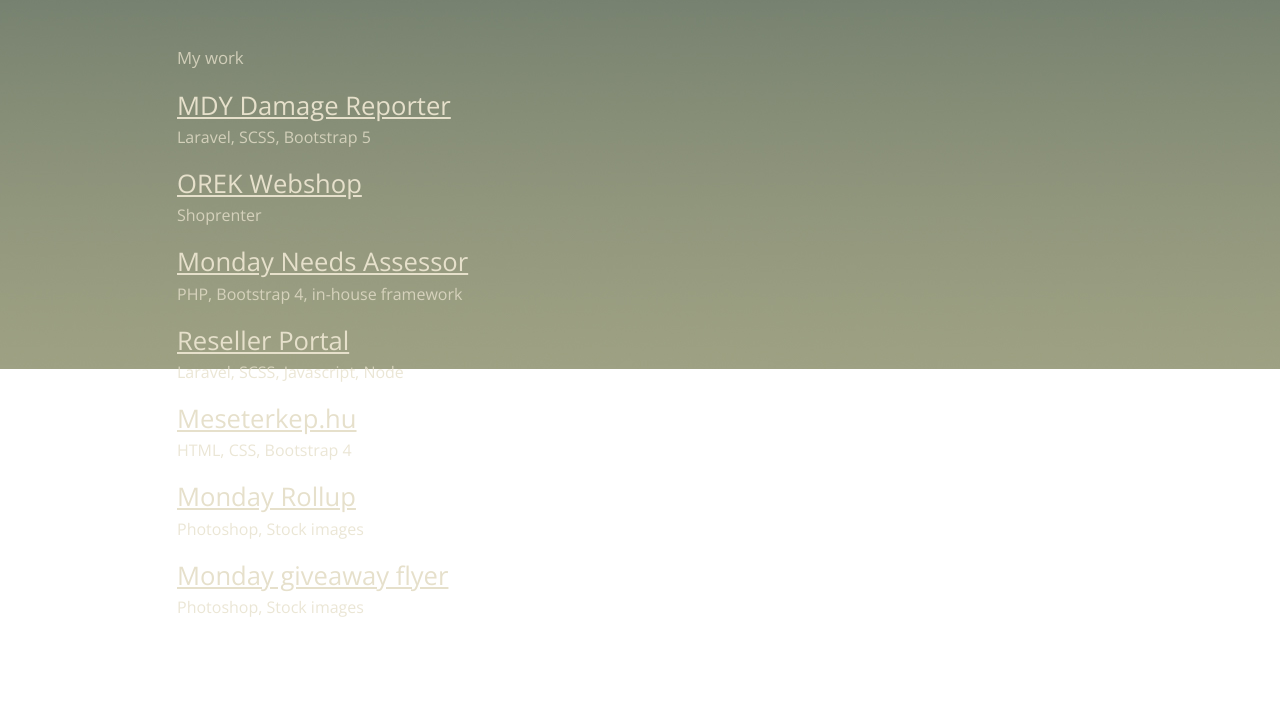
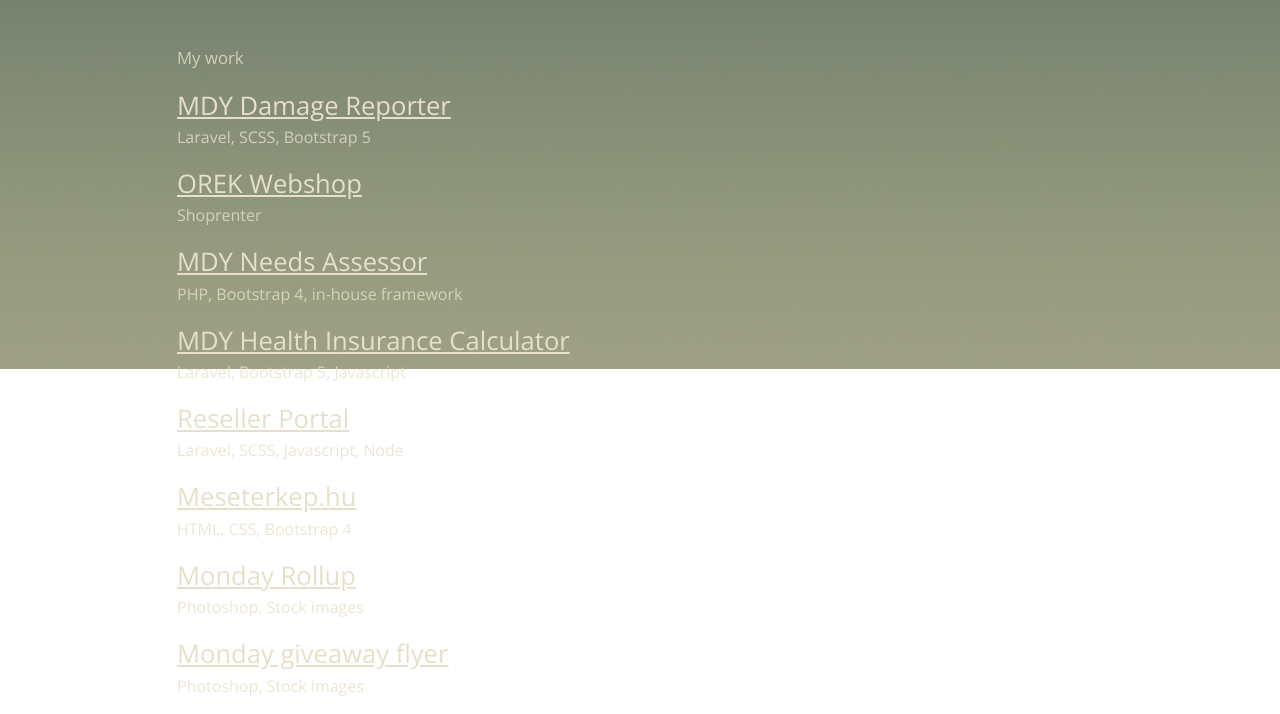
Before and after one commit to djsall/djsall.github.io, a plain HTML site: page index.html in a window 1280 px wide. Shown: the part 711-1425 px from the top of the page. Before the commit the page ends 1346 px from the top, so only its background shows below. Drawn offline with nearby package versions, Linux system fonts and the light colour scheme.

Commit message:
added life insurance calc

```diff
--- a/index.html
+++ b/index.html
@@ -164,8 +164,12 @@
 						<p class="muted techstack">Shoprenter</p>
 					</li>
 					<li class="list-item title">
-						<a href="https://igenyfelmero.rendelesem.hu/">Monday Needs Assessor</a>
+						<a href="https://igenyfelmero.rendelesem.hu/">MDY Needs Assessor</a>
 						<p class="muted techstack">PHP, Bootstrap 4, in-house framework</p>
+					</li>
+					<li class="list-item title">
+						<a href="http://eletbizti.mdynet.hu/login">MDY Health Insurance Calculator</a>
+						<p class="muted techstack">Laravel, Bootstrap 5, Javascript</p>
 					</li>
 					<li class="list-item title">
 						<a href="https://viszontelado.semmiszemet.hu">Reseller Portal</a>
```
